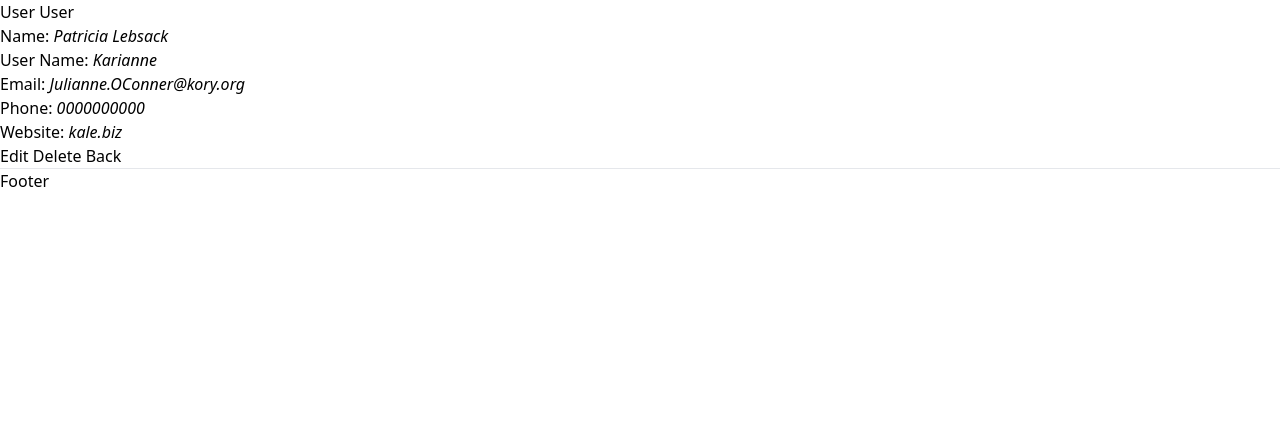
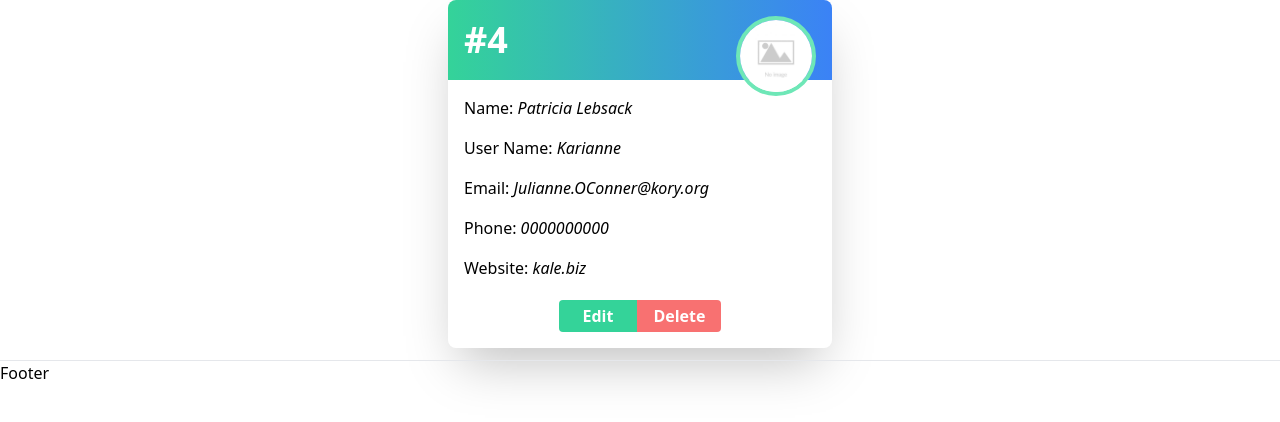
Before and after one commit to angeldominguezg/php-usuers-crud, a PHP site: page /view.php?id=4 in a window 1280 px wide. Shown: the part 128-550 px from the top of the page. Run offline with PHP 8.4, Linux system fonts and the light colour scheme; style sheets or scripts are compiled from the project's sources.

Commit message:
Card for edit user

```diff
--- a/users/users.json
+++ b/users/users.json
@@ -9,7 +9,7 @@
         "extension": "jpg"
     },
     {
-        "id": 5,
+        "id": "5",
         "name": "Chelsey Dietrich",
         "username": "Kamren",
         "email": "Lucio_Hettinger@annie.ca",
--- a/view.php
+++ b/view.php
@@ -8,8 +8,15 @@ $user =  getUserByID($id);
 // echo '</pre>';
 ?>
 <content>
-    <div class="container">
-        <h1>User User</h1>
+    <div class="container mx-auto px-4">
+
+        <div class="card w-96 shadow-2xl rounded-lg mx-auto">
+            <div class="card-header relative h-20 bg-gradient-to-r from-green-400 to-blue-500 rounded-t-lg">
+                <h1 class="absolute top-5 left-4 font-extrabold text-4xl right-0 text-white">#<?php echo $user['id']; ?></h1>
+                <img class="absolute top-4 right-4 w-20 rounded-full border-4 border-green-300" src="img/no-photo.jpg" alt="No user photo available">
+            </div>
+
+            <div class="card-body px-4 pt-4 pb-2 space-y-4">
                 <div>
                     <label for="">Name: </label>
                     <em><?php echo $user['name']?></em>
@@ -30,13 +37,21 @@ $user =  getUserByID($id);
                     <label for="">Website: </label>
                     <em><?php echo $user['website']?></em>
                 </div>
+            </div>
 
-        <!-- Update -->
-        <a href="edit.php?id=<?php echo $user['id'] ?>">Edit</a>
-        <!-- Delete -->
-        <a href="delete.php?id=<?php echo $user['id'] ?>">Delete</a>
-        <!-- Back -->
-        <a href="index.php">Back</a>
+            <div class="card-footer text-center my-3 pb-4">
+                <div class="inline-flex">
+                    <a href="edit.php?id=<?php echo $user['id'] ?>" class="bg-green-400 text-white hover:bg-gray-400 font-bold py-1 px-6 rounded-l">
+                        Edit
+                    </a>
+                    <form action="delete.php" method="post">
+                        <input type="hidden" name="id" value="<?php echo $user['id'] ?>">
+                        <button type="submit" class="bg-red-400 text-white hover:bg-gray-400 font-bold py-1 px-4 rounded-r">Delete</button>
+                    </form>
+                </div>
+            </div>
+
+        </div>
     </div>
 </content>
 <?php
```
Also changed, not shown: index.php (+2 -45 lines). Lines whose indentation alone changed are shown as unchanged.
